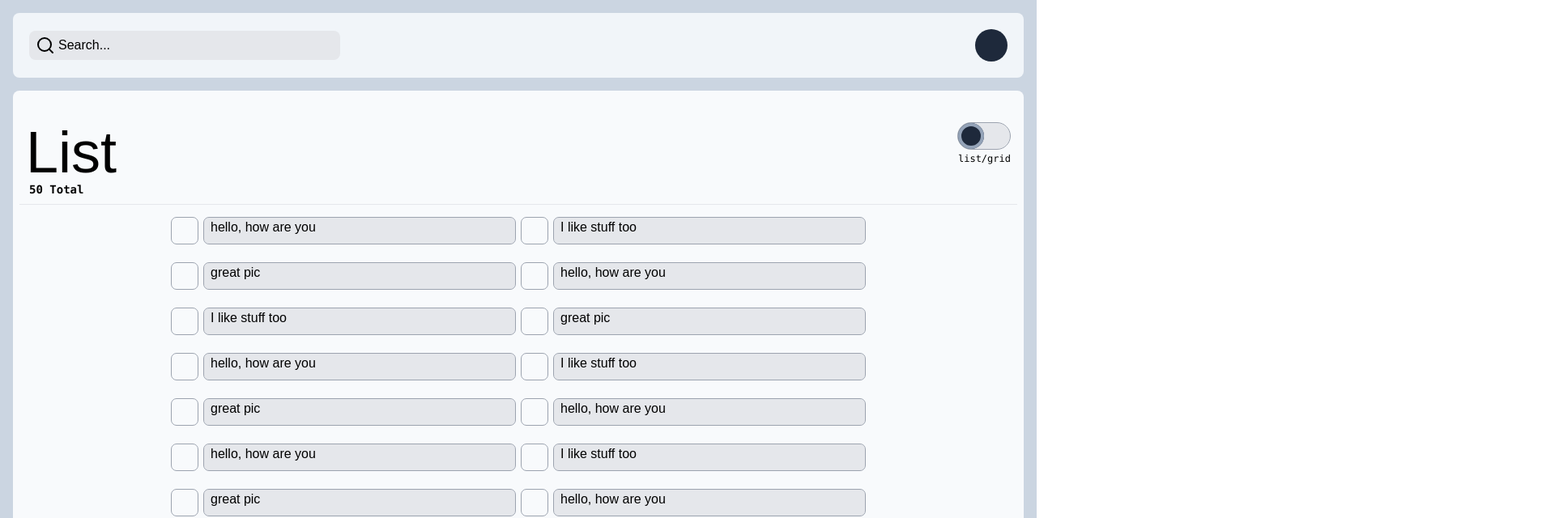
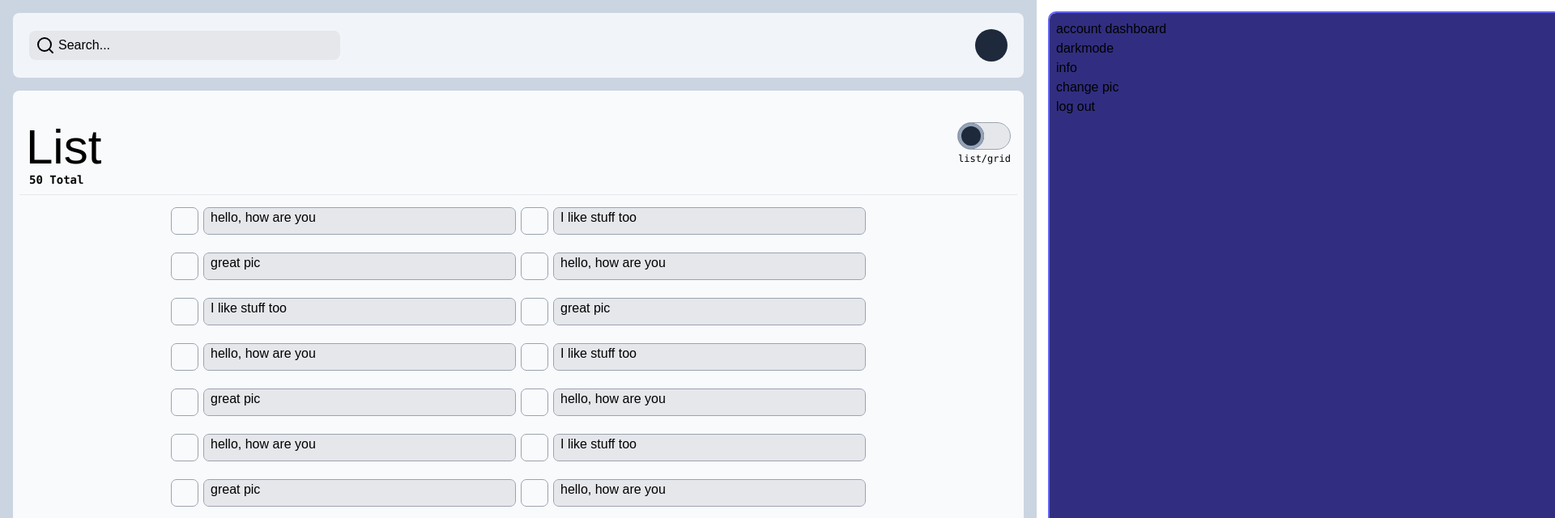
Before and after one commit to KimJacobus/dashboard, a React (Vite) app in the folder client/: page / in a window 1280 px wide. Shown: the top 640 px of the page at 81% size, 1920 px wide, since content can reach past the window. Built offline with nearby package versions, Linux system fonts and the light colour scheme.

Commit message:
sidebar animation, searchinput animation too complicated

```diff
--- a/client/src/comps/navbar/NavBar.tsx
+++ b/client/src/comps/navbar/NavBar.tsx
@@ -24,19 +24,20 @@ export const NavBar = ({
 }: NavBarProps) => {
   return (
     <div className="navbar-wrapper flex w-screen justify-center">
+      <AccountSideBar
+        AccountSideBarToggle={AccountSideBarToggle}
+        setAccountSideBarToggle={setAccountSideBarToggle}
+      />
       <nav className="NavBar m-4 flex h-20 w-full items-center justify-between rounded-lg bg-slate-100 px-5 lg:max-w-7xl">
         <SearchBar setSearchModalToggle={setSearchModalToggle} />
-        <AccountIcon setAccountSideBarToggle={setAccountSideBarToggle} />
         {SearchModalToggle && (
           <SearchModal
             handleSearchForm={handleSearchForm}
+            SearchModalToggle={SearchModalToggle}
             setSearchModalToggle={setSearchModalToggle}
           />
         )}
-        {AccountSideBarToggle && (
-          <AccountSideBar setAccountSideBarToggle={setAccountSideBarToggle} />
-        )}
-
+        <AccountIcon setAccountSideBarToggle={setAccountSideBarToggle} />
         {/* <NavBarButtons /> */}
       </nav>
     </div>
--- a/client/src/comps/navbar/dashboard/AccountSideBar.tsx
+++ b/client/src/comps/navbar/dashboard/AccountSideBar.tsx
@@ -1,13 +1,17 @@
 type AccountSideBarProps = {
+  AccountSideBarToggle: boolean
   setAccountSideBarToggle: React.Dispatch<React.SetStateAction<boolean>>
 }
 
 export const AccountSideBar = ({
+  AccountSideBarToggle,
   setAccountSideBarToggle,
 }: AccountSideBarProps) => {
   return (
     <div
-      className="absolute left-0 top-0 h-screen w-screen bg-slate-500"
+      className={`absolute right-0 top-0 z-10 m-4 h-[94%] w-[92%] translate-x-0 rounded-lg bg-indigo-900 p-2 outline outline-2 outline-indigo-500 transition lg:w-[50%] ${
+        AccountSideBarToggle ? '' : 'translate-x-[105%]'
+      }`}
       onClick={() => setAccountSideBarToggle((prevState) => !prevState)}
     >
       <h2>account dashboard</h2>
--- a/client/src/comps/navbar/gridlist-toggle/GridListButton.tsx
+++ b/client/src/comps/navbar/gridlist-toggle/GridListButton.tsx
@@ -19,9 +19,7 @@ export const GridListButton = ({
               ? 'translate-x-full transform transition-transform'
               : 'translate-x-0 transform transition-transform'
           }`}
-        >
-          {/* <img src="/x-square.svg"></img> */}
-        </div>
+        ></div>
       </div>
       <p className="pt-1 font-mono text-xs">list/grid</p>
     </div>
--- a/client/src/comps/navbar/searchbar/SearchModal.tsx
+++ b/client/src/comps/navbar/searchbar/SearchModal.tsx
@@ -1,21 +1,27 @@
 import { SearchModalInput } from './SearchModalInput'
 
 type SearchModalProps = {
+  SearchModalToggle: boolean
   setSearchModalToggle: React.Dispatch<React.SetStateAction<boolean>>
   handleSearchForm: () => void
 }
 
 export const SearchModal = ({
+  SearchModalToggle,
   setSearchModalToggle,
   handleSearchForm,
 }: SearchModalProps) => {
+  console.log(SearchModalToggle)
   return (
     <>
       <div
-        className="fixed left-0 top-0 h-screen w-screen scale-100 bg-slate-300 opacity-80"
+        className="absolute left-0 top-0 h-screen w-screen scale-100 bg-slate-300 opacity-80"
         onClick={() => setSearchModalToggle((prevState) => !prevState)}
       ></div>
-      <SearchModalInput setSearchModalToggle={setSearchModalToggle} />
+      <SearchModalInput
+        SearchModalToggle={SearchModalToggle}
+        setSearchModalToggle={setSearchModalToggle}
+      />
     </>
   )
 }
--- a/client/src/comps/navbar/searchbar/SearchModalInput.tsx
+++ b/client/src/comps/navbar/searchbar/SearchModalInput.tsx
@@ -1,19 +1,21 @@
 type SearchModalInputProps = {
+  SearchModalToggle: boolean
   setSearchModalToggle: React.Dispatch<React.SetStateAction<boolean>>
 }
 
 export const SearchModalInput = ({
+  SearchModalToggle,
   setSearchModalToggle,
 }: SearchModalInputProps) => {
   return (
-    <form className="ModalCard absolute top-5 h-2/4 w-3/4 rounded-lg bg-cyan-900">
-      <div className="ModalInput m-0 flex h-10 w-full items-center gap-4 rounded-t-lg bg-cyan-700 p-2 ps-4 ">
+    <form className="ModalCard absolute left-12 top-10 z-10 h-2/4 w-3/4 rounded-lg bg-indigo-900">
+      <div className="ModalInput m-0 flex h-10 w-full items-center gap-4 rounded-t-lg bg-indigo-400 p-2 ps-4 ">
         <img src="/search.svg"></img>
 
         <input
           id="search"
           placeholder="Search Database..."
-          className="h-10 w-full border-none bg-cyan-700 placeholder:text-black focus:border-none
+          className="h-10 w-full border-none bg-indigo-400 placeholder:text-black focus:border-none
           focus:outline-none"
           type="text"
         />
--- a/client/src/pages/mainpage/comps/mainpage-header/MainPageHeader.tsx
+++ b/client/src/pages/mainpage/comps/mainpage-header/MainPageHeader.tsx
@@ -18,7 +18,7 @@ export const MainPageHeader = ({
     <>
       <div className="main-info flex w-full cursor-default justify-between px-2 pt-8">
         <div className="flex flex-col">
-          <h2 className="text-7xl font-thin">
+          <h2 className="text-6xl font-thin">
             {GridListToggle ? 'Grid' : 'List'}
           </h2>
           <p className="ps-1 font-mono text-sm font-bold">
```
